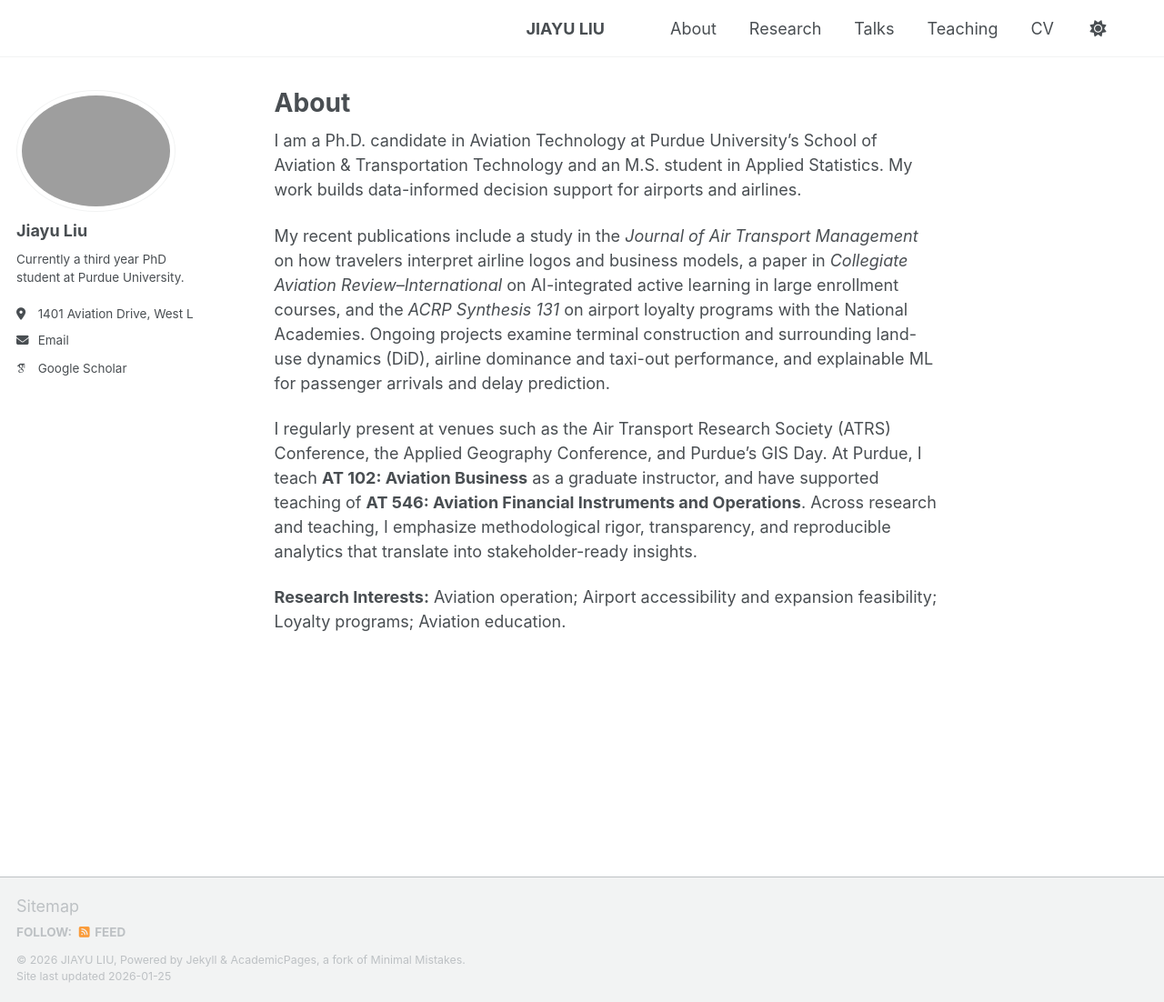
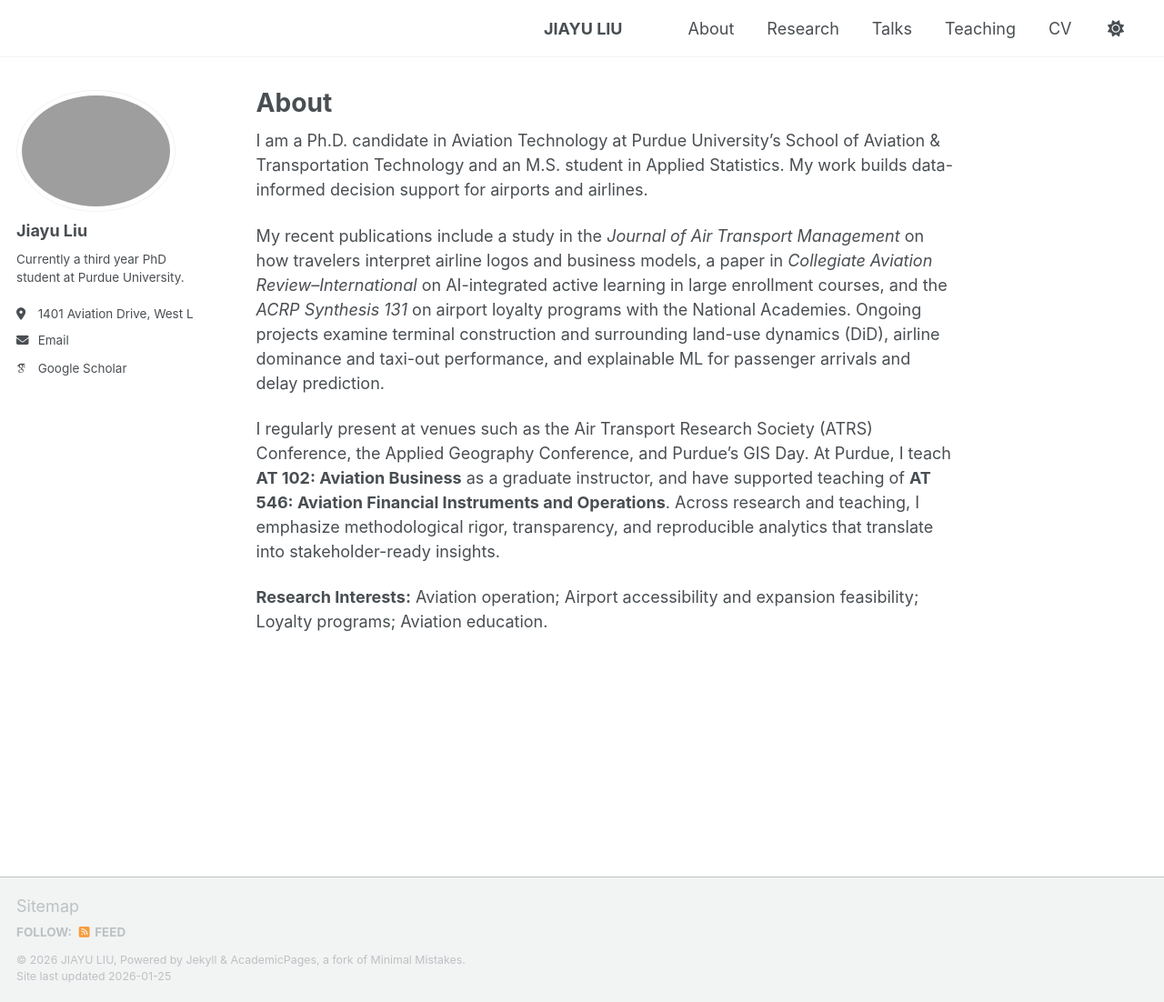
Before and after one commit to liu3309/liu3309.github.io, a Jekyll site: the page built from _pages/about.md, in a window 1280 px wide and 1102 px high. Shown: the whole window at 91% size. Built offline with Jekyll 4.4.1, drawn with Linux system fonts in a browser that asks for light colours; some web fonts are replaced; a script that is not in the unit is left out.

Commit message:
Refactor SCSS for navigation and site title styling
Updated comments for clarity and adjusted margin properties for navigation links.

```diff
--- a/assets/css/main.scss
+++ b/assets/css/main.scss
@@ -44,31 +44,13 @@
 
 /* === Nav alignment overrides === */
 .greedy-nav .visible-links {
-  margin-left: auto;     // pushes tabs to the right
+  margin-left: auto;       /* keeps links on the right */
+  margin-right: 1.25rem;   /* <-- nudge them left from the edge */
 }
 .greedy-nav .visible-links > li {
-  margin-left: 1rem;     // spacing between tabs
+  margin-left: 1rem;       /* spacing between tabs */
 }
-.masthead .site-title {
+.masthead .site-title,
+.masthead .site-title a {
   display: none !important;
 }
-.masthead__inner-wrap,
-.page {
-  max-width: 1200px;   /* adjust if you want narrower/wider */
-  margin-left: auto;
-  margin-right: auto;
-}
-
-/* Use the same horizontal padding as the masthead (tabs area) */
-.masthead__inner-wrap { padding-left: 20px; padding-right: 20px; }
-.page__inner-wrap     { padding-left: 20px; padding-right: 20px; }
-
-/* Remove extra inner padding some layouts add */
-.layout--single .page__content {
-  padding-left: 0;
-  padding-right: 0;
-}
-
-/* when the author sidebar is shown on the About page,
-   keep the main column tight so the left/right edges still align */
-.sidebar { margin-left: 0; }
```
